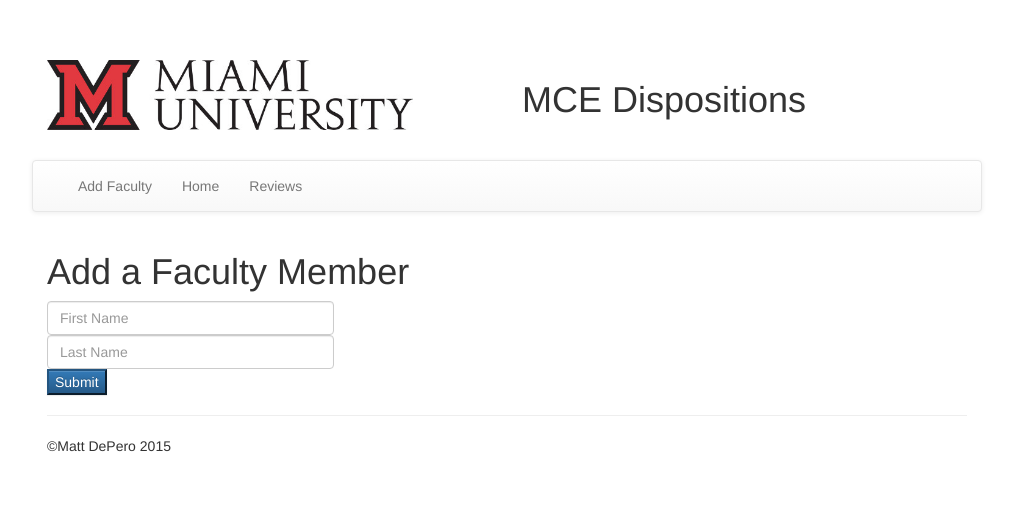
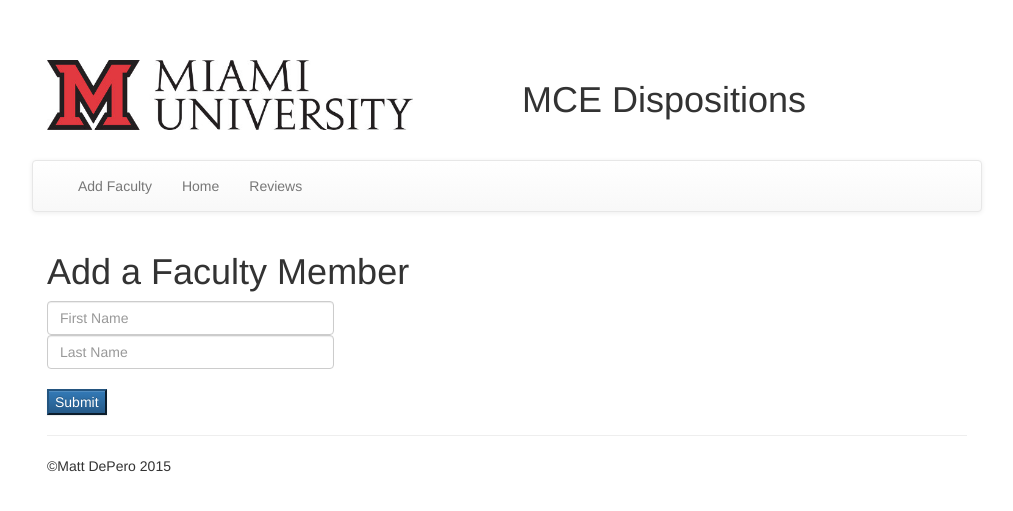
Before and after one commit to mdepero/mce, a Jekyll site: the page built from addFaculty.html, in a window 1280 px wide. Shown: the top 511 px of the page, without its empty margins (133-1146 px from the left). Built offline with Jekyll 4.4.1, drawn with Linux system fonts in a browser that asks for light colours; Markdown is read by kramdown in place of the engine named in the settings.

```diff
--- a/_includes/header.html
+++ b/_includes/header.html
@@ -1,7 +1,7 @@
 		<header id="header">
 			<div class="row">
 				<div class="col-sm-6 col-lg-5">
-					<img src="{{site.baseurl}}/resources/img/logo.jpg" alt="Miami University Logo" class="img-responsive">
+					<a href="{{site.baseurl}}/"><img src="{{site.baseurl}}/resources/img/logo.jpg" alt="Miami University Logo" class="img-responsive"></a>
 				</div>
 				<div class="col-sm-4 col-lg-offset-1">
 					<h1>MCE Dispositions</h1>
--- a/addFaculty.html
+++ b/addFaculty.html
@@ -15,6 +15,8 @@ title: "Add Faculty"
 
 		<input type="text" class="form-control" maxlength="80" name="lastName" id="lastName" placeholder="Last Name">
 
+		<br />
+
 		<button type="button" class="btn-primary" onclick="addFaculty()">Submit</button>
 
 	</div>
```
